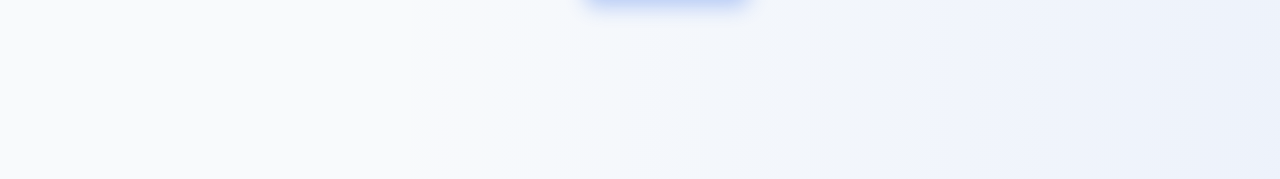
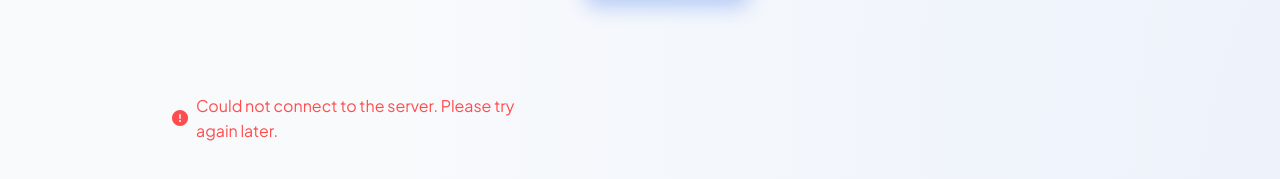
Before and after one commit to crl3310/Portfolio, a plain HTML site: page index.html in a window 1280 px wide. Both pictures are taken after typing "Sample", "name@example.com", "Sample" into the empty fields and a click on the button "Send Message". Shown: the part 5111-5290 px from the top of the page. Drawn offline with Linux system fonts and the light colour scheme; no server answers.

Commit message:
Improve contact form feedback and UI refinements

```diff
--- a/index.html
+++ b/index.html
@@ -287,6 +287,10 @@
                     </div>
                     <button type="submit" class="btn-primary">Send Message</button>
                 </form>
+                <div id="contactError" class="contact-error" style="display: none; color: #ff4d4d; margin-top: 1rem; align-items: center; gap: 0.5rem;">
+                    <i class="fa-solid fa-circle-exclamation"></i>
+                    <p id="errorMessage">Oops! Something went wrong.</p>
+                </div>
                 <div id="contactSuccess" class="contact-success" style="display: none;">
                     <i class="fa-solid fa-circle-check"></i>
                     <h3>Thank You!</h3>
--- a/script.js
+++ b/script.js
@@ -159,6 +159,7 @@
     entries.forEach(entry => {
         if (entry.isIntersecting) {
             entry.target.classList.add('active');
+            revealObserver.unobserve(entry.target); // Stop watching once revealed
         }
     });
 }, {
@@ -327,7 +328,11 @@
             const tag = document.createElement('div');
             tag.className = 'tech-tag';
             const icon = document.createElement('i');
-            icon.className = tech.icon;
+
+            // Split class names to handle multiple classes correctly (e.g., "fa-solid fa-database")
+            const iconClasses = tech.icon.split(' ');
+            icon.classList.add(...iconClasses);
+
             tag.appendChild(icon);
             tag.append(` ${tech.name}`);
             techStackContainer.appendChild(tag);
@@ -425,6 +430,8 @@
 
 const contactForm = document.getElementById('contactForm');
 const contactSuccess = document.getElementById('contactSuccess');
+const contactError = document.getElementById('contactError');
+const errorMessage = document.getElementById('errorMessage');
 
 if (contactForm) {
     contactForm.addEventListener('submit', async function(e) {
@@ -435,6 +442,7 @@
 
         submitBtn.disabled = true;
         submitBtn.innerText = 'Sending...';
+        contactError.style.display = 'none';
 
         try {
             const response = await fetch(this.action, {
@@ -450,12 +458,14 @@
                 contactSuccess.style.display = 'flex';
             } else {
                 const data = await response.json();
-                alert(data.error || "Oops! There was a problem submitting your form.");
+                errorMessage.innerText = data.error || "There was a problem submitting your form.";
+                contactError.style.display = 'flex';
                 submitBtn.disabled = false;
                 submitBtn.innerText = 'Send Message';
             }
         } catch (error) {
-            alert("Oops! There was a problem connecting to the server.");
+            errorMessage.innerText = "Could not connect to the server. Please try again later.";
+            contactError.style.display = 'flex';
             submitBtn.disabled = false;
             submitBtn.innerText = 'Send Message';
         }
```
